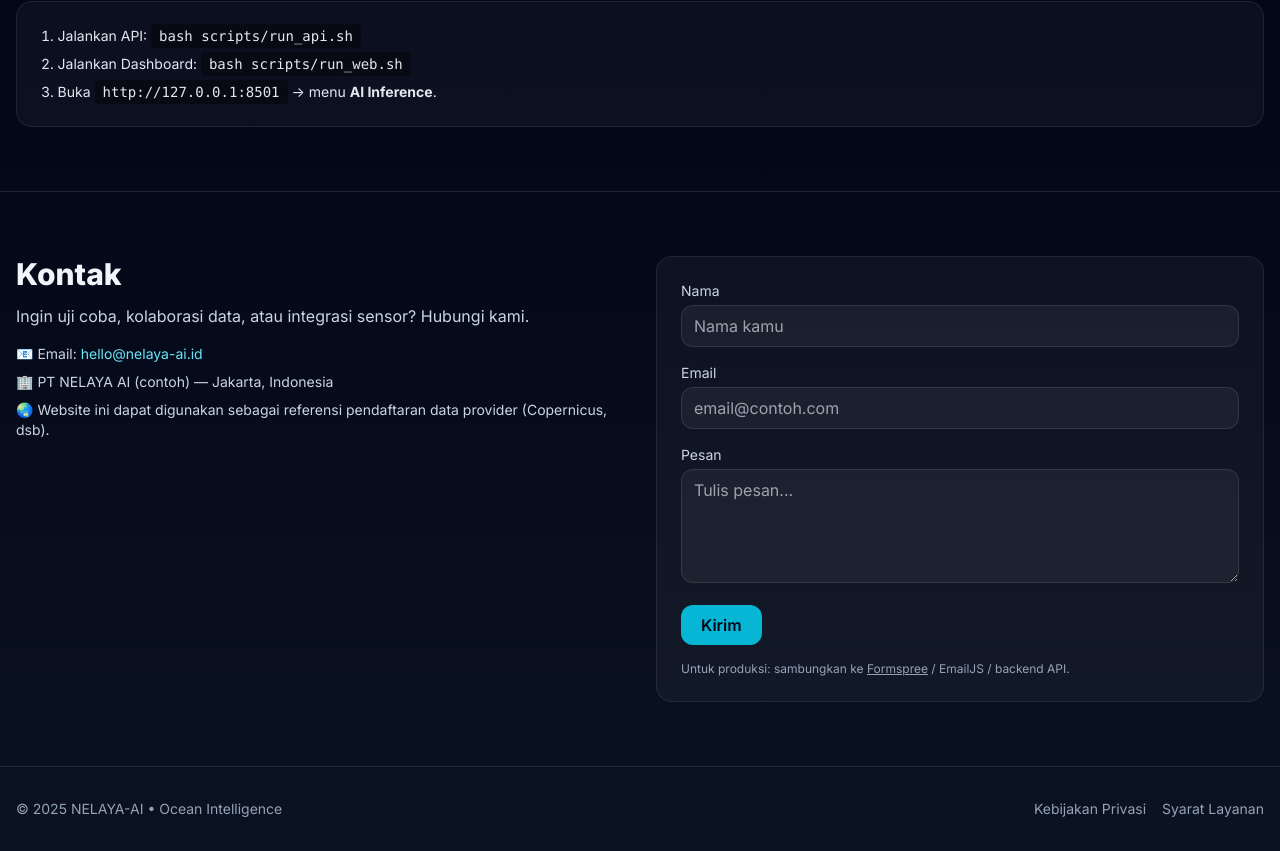
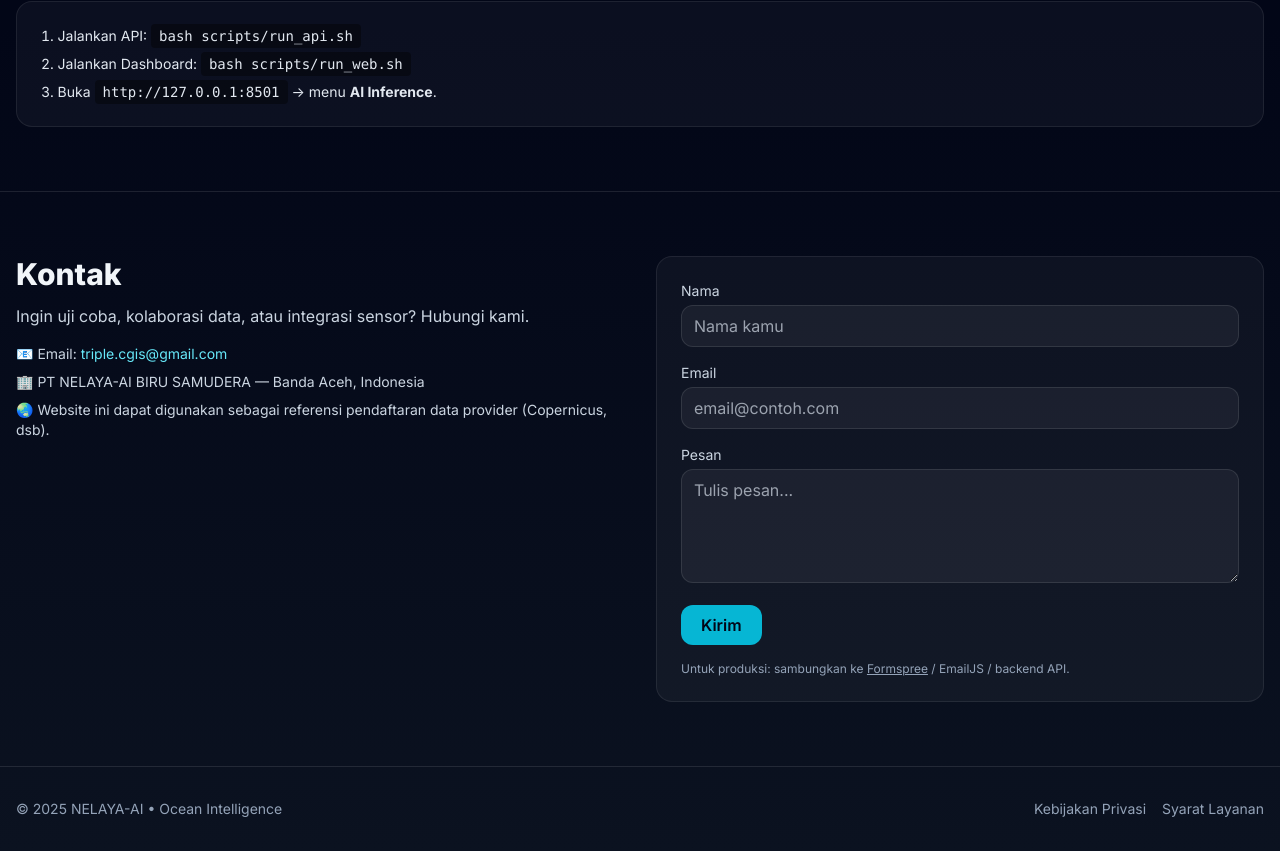
Before and after one commit to deryulianto/nelaya-ai-site, a plain HTML site: page index.html in a window 1280 px wide. Shown: the part 1209-2060 px from the top of the page. Drawn offline with nearby package versions, Linux system fonts and the light colour scheme.

Commit message:
Update contact email and company location

```diff
--- a/index.html
+++ b/index.html
@@ -112,8 +112,8 @@
         <h2 class="text-3xl font-extrabold">Kontak</h2>
         <p class="mt-3 text-slate-300">Ingin uji coba, kolaborasi data, atau integrasi sensor? Hubungi kami.</p>
         <ul class="mt-4 text-slate-300 space-y-2 text-sm">
-          <li>📧 Email: <a class="text-cyan-300 hover:underline" href="mailto:hello@nelaya-ai.id">hello@nelaya-ai.id</a></li>
-          <li>🏢 PT NELAYA AI (contoh) — Jakarta, Indonesia</li>
+          <li>📧 Email: <a class="text-cyan-300 hover:underline" href="mailto:hello@nelaya-ai.id">triple.cgis@gmail.com</a></li>
+          <li>🏢 PT NELAYA-AI BIRU SAMUDERA  — Banda Aceh, Indonesia</li>
           <li>🌏 Website ini dapat digunakan sebagai referensi pendaftaran data provider (Copernicus, dsb).</li>
         </ul>
       </div>
```
